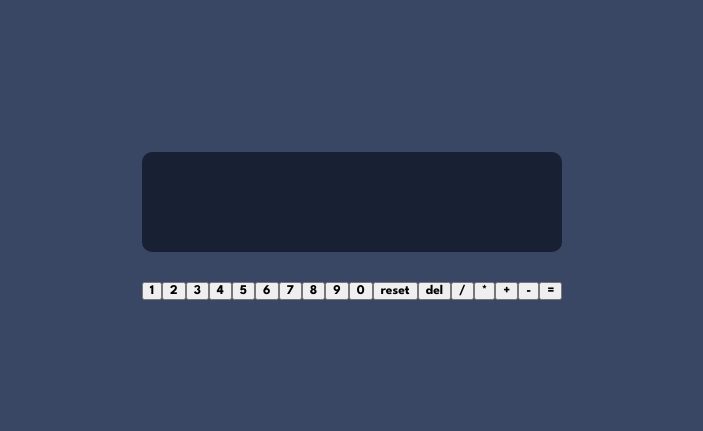
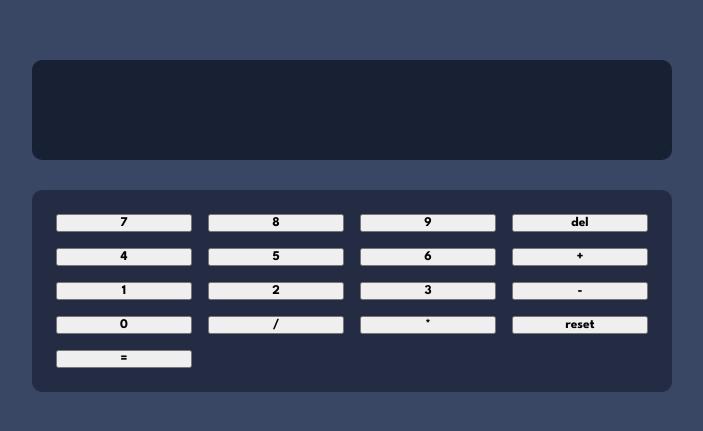
Before and after one commit to aryan-tayal/Calculator, a React (Vite) app: page / in a window 1280 px wide. Shown: the part 189-620 px from the top of the page, without its empty margins (288-991 px from the left). Built offline with nearby package versions, Linux system fonts and the light colour scheme.

Commit message:
create grid of calculator buttons

```diff
--- a/src/Calculator.jsx
+++ b/src/Calculator.jsx
@@ -1,9 +1,7 @@
 import React, { useReducer } from "react";
-import CalculatorBtn from "./CalculatorBtn";
 import CalculatorScreen from "./CalculatorScreen";
 import CalculatorGrid from "./CalculatorGrid";
 import reducer from "./reducer";
-import buttons from "./buttons";
 import "./styles/Calculator.css";
 const Calculator = () => {
   const [{ calcText }, dispatch] = useReducer(reducer, { calcText: "" });
--- a/src/CalculatorGrid.jsx
+++ b/src/CalculatorGrid.jsx
@@ -1,6 +1,7 @@
 import React from "react";
 import buttons from "./buttons";
 import CalculatorBtn from "./CalculatorBtn";
+import "./styles/CalculatorGrid.css"
 const CalculatorGrid = ({ dispatch }) => {
   return (
     <div className="CalculatorGrid">
--- a/src/buttons.js
+++ b/src/buttons.js
@@ -1,4 +1,31 @@
 const buttons = [
+  {
+    value: 7,
+    type: "number",
+  },
+  {
+    value: 8,
+    type: "number",
+  },
+  {
+    value: 9,
+    type: "number",
+  },
+  { value: "del", type: "del" },
+
+  {
+    value: 4,
+    type: "number",
+  },
+  {
+    value: 5,
+    type: "number",
+  },
+  {
+    value: 6,
+    type: "number",
+  },
+  { value: "+", type: "operator" },
   {
     value: 1,
     type: "number",
@@ -11,43 +38,18 @@ const buttons = [
     value: 3,
     type: "number",
   },
-  {
-    value: 4,
-    type: "number",
-  },
-  {
-    value: 5,
-    type: "number",
-  },
-  {
-    value: 6,
-    type: "number",
-  },
-  {
-    value: 7,
-    type: "number",
-  },
-  {
-    value: 8,
-    type: "number",
-  },
-  {
-    value: 9,
-    type: "number",
-  },
+  { value: "-", type: "operator" },
   {
     value: 0,
     type: "number",
   },
+  { value: "/", type: "operator" },
+  { value: "*", type: "operator" },
   {
     value: "reset",
     type: "reset",
   },
-  { value: "del", type: "del" },
-  { value: "/", type: "operator" },
-  { value: "*", type: "operator" },
-  { value: "+", type: "operator" },
-  { value: "-", type: "operator" },
+
   { value: "=", type: "equals" },
 ];
 export default buttons;
--- a/src/styles/Calculator.css
+++ b/src/styles/Calculator.css
@@ -1,3 +1,3 @@
 .Calculator {
-  max-width: 50%;
+  width: 50%;
 }
--- a/src/styles/CalculatorGrid.css
+++ b/src/styles/CalculatorGrid.css
@@ -0,0 +1,9 @@
+.CalculatorGrid {
+  width: 100%;
+  display: grid;
+  grid-template-columns: repeat(4, 1fr);
+  gap: 1rem;
+  background-color: hsl(223, 31%, 20%);
+  padding: 1.5rem;
+  border-radius: 10px;
+}
```
